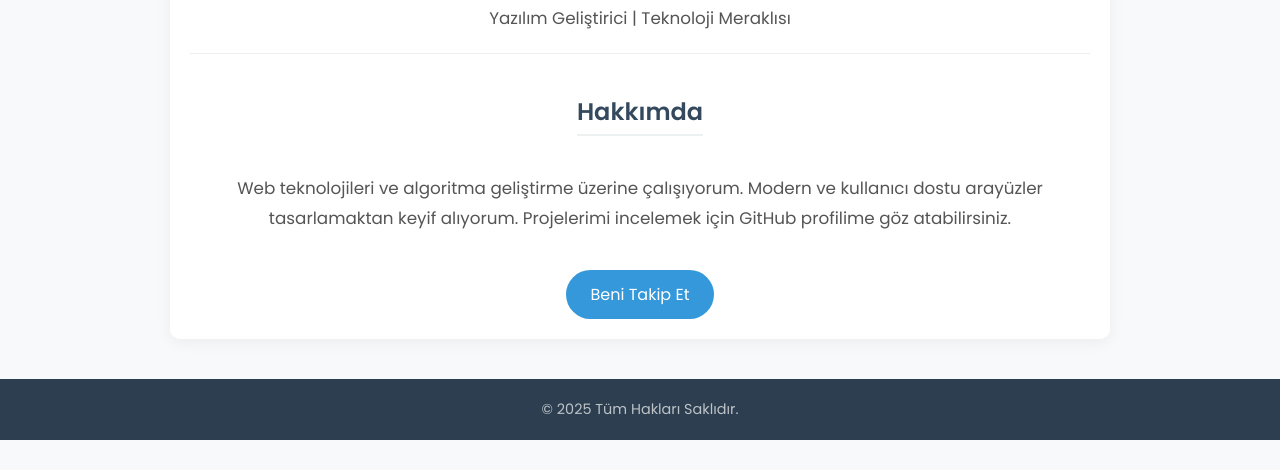
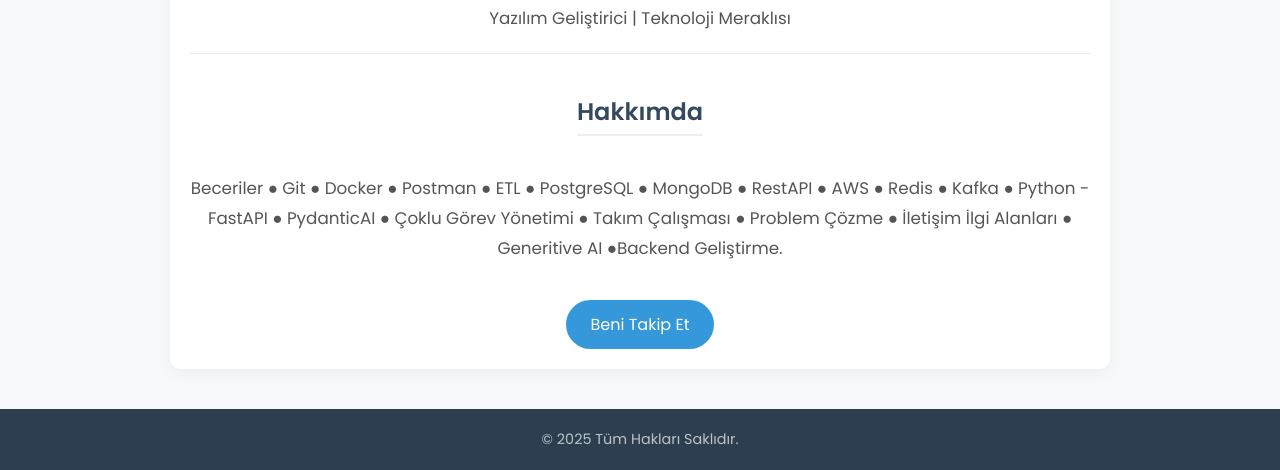
Before and after one commit to 50cemt/50cemt.github.io, a plain HTML site: page index.html in a window 1280 px wide. Shown: the part 367-837 px from the top of the page. Before the commit the page ends 807 px from the top, so only its background shows below. Drawn offline with Linux system fonts and the light colour scheme.

Commit message:
Update index.html

```diff
--- a/index.html
+++ b/index.html
@@ -18,12 +18,30 @@
     <div class="container">
         <img src="https://github.com/github.png" alt="Profil Resmi" style="width: 150px; border-radius: 50%; border: 5px solid #ecf0f1; margin-bottom: 20px;">
 
-        <h1>Merhaba, Ben [Adın]</h1>
+        <h1>Merhaba, Ben Barış Cem Tokmak</h1>
         <p>Yazılım Geliştirici | Teknoloji Meraklısı</p>
         <hr style="border: 0; border-top: 1px solid #eee; margin: 20px 0;">
 
         <h2>Hakkımda</h2>
-        <p>Web teknolojileri ve algoritma geliştirme üzerine çalışıyorum. Modern ve kullanıcı dostu arayüzler tasarlamaktan keyif alıyorum. Projelerimi incelemek için GitHub profilime göz atabilirsiniz.</p>
+        <p>Beceriler
+● Git
+● Docker
+● Postman
+● ETL
+● PostgreSQL
+● MongoDB
+● RestAPI
+● AWS
+● Redis ● Kafka
+● Python - FastAPI
+● PydanticAI
+● Çoklu Görev Yönetimi
+● Takım Çalışması
+● Problem Çözme
+● İletişim
+İlgi Alanları
+● Generitive AI
+●Backend Geliştirme.</p>
 
         <a href="sosyal.html" class="btn">Beni Takip Et</a>
     </div>
```
